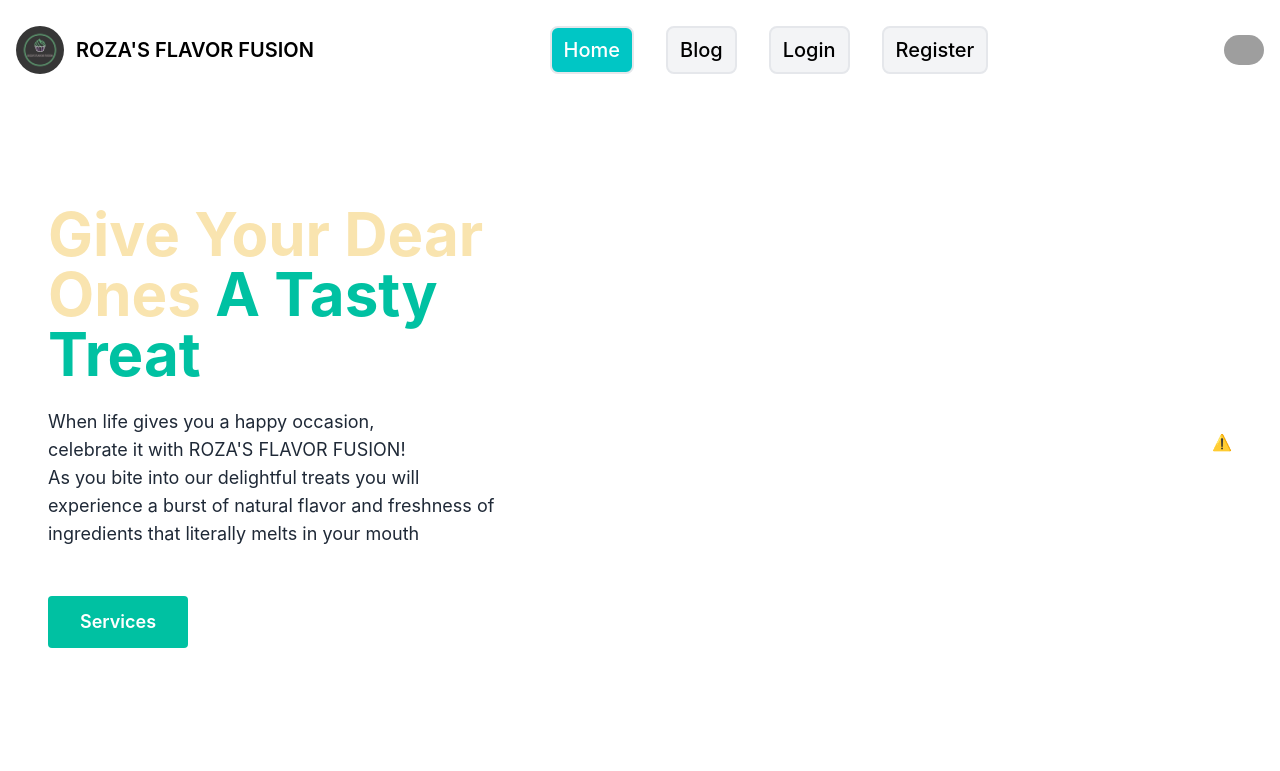
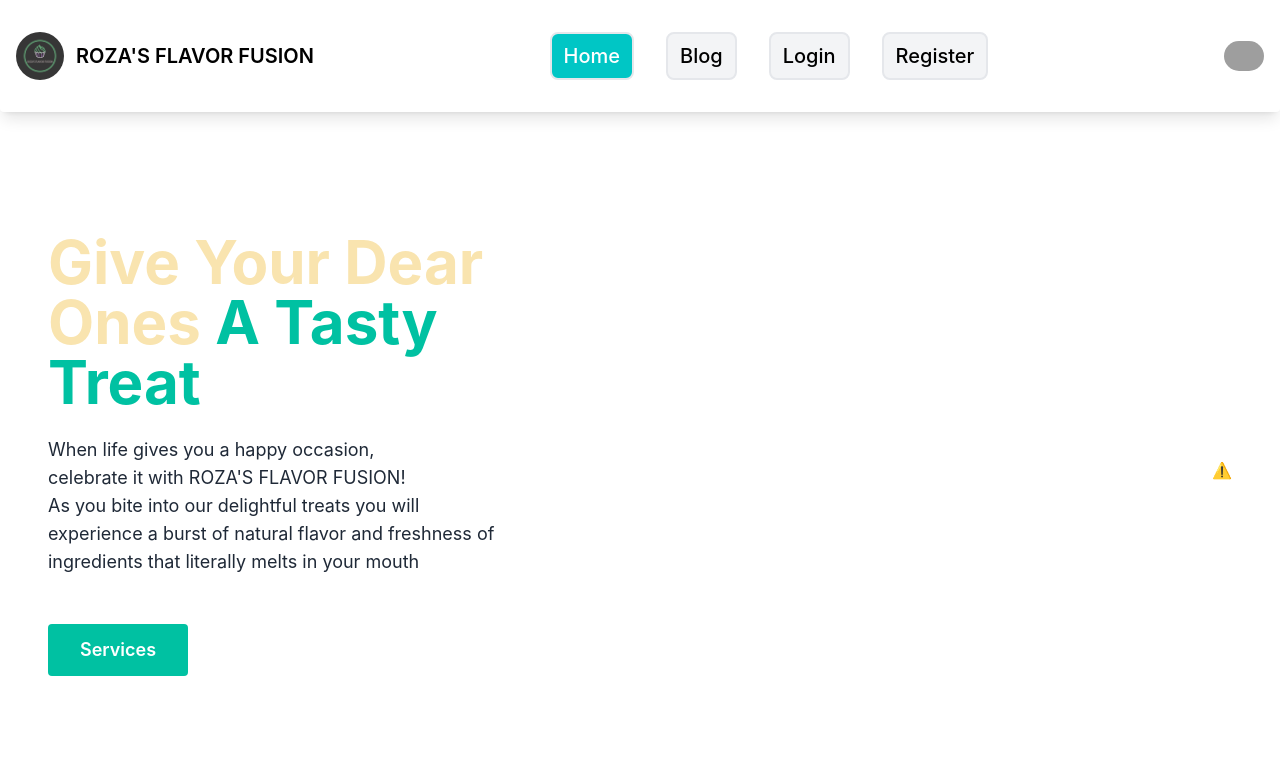
Before and after one commit to Emon1304013/service-review-client, a React (Create React App) app: page / in a window 1280 px wide. Shown: the top 771 px of the page. Built offline with nearby package versions, Linux system fonts and the light colour scheme; no server answers; grey boxes are pictures that could not be loaded.

Commit message:
Navbar sticky class added

```diff
--- a/src/shared/Header.js
+++ b/src/shared/Header.js
@@ -23,7 +23,7 @@ const Header = () => {
       .catch((err) => console.error(err));
   };
   return (
-    <Navbar rounded={true} className="mt-4">
+    <Navbar rounded={true} className="py-8 sticky top-0 z-50 shadow-lg" >
       <Link to='/'>
       <Navbar.Brand>
         <img
```
